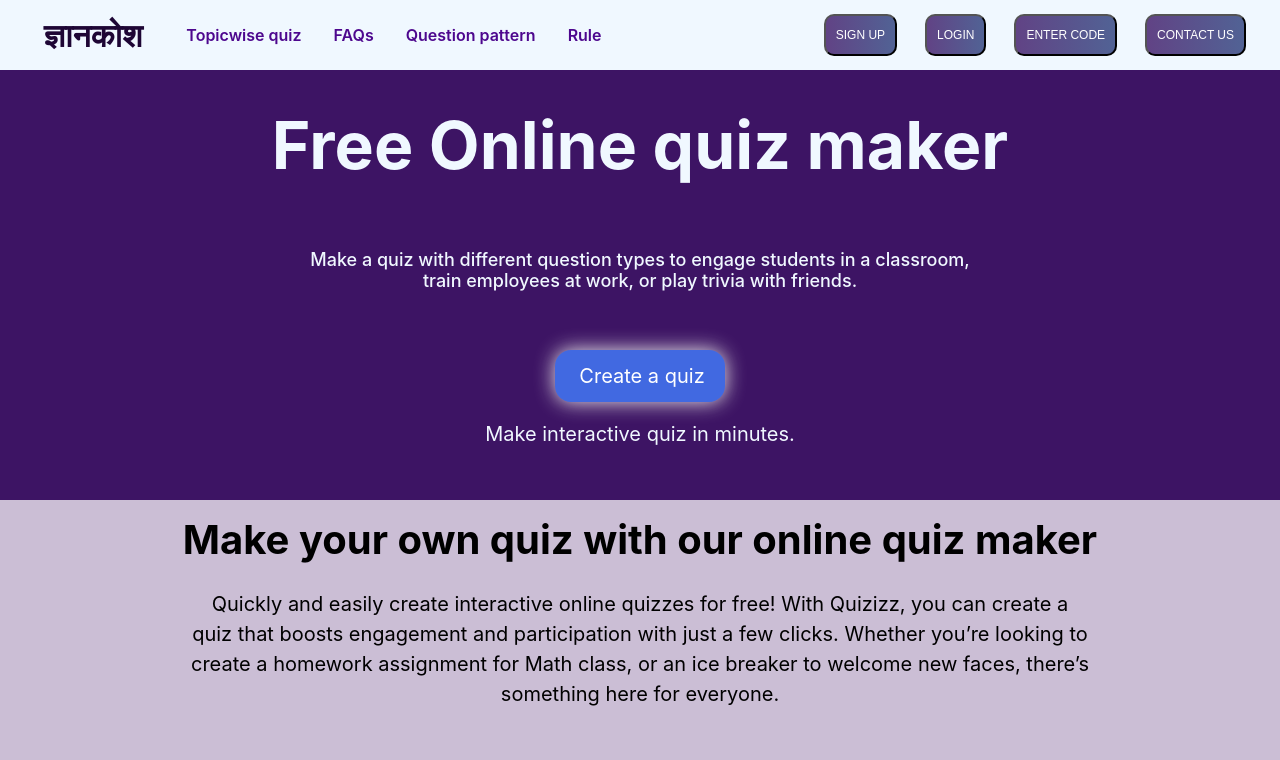
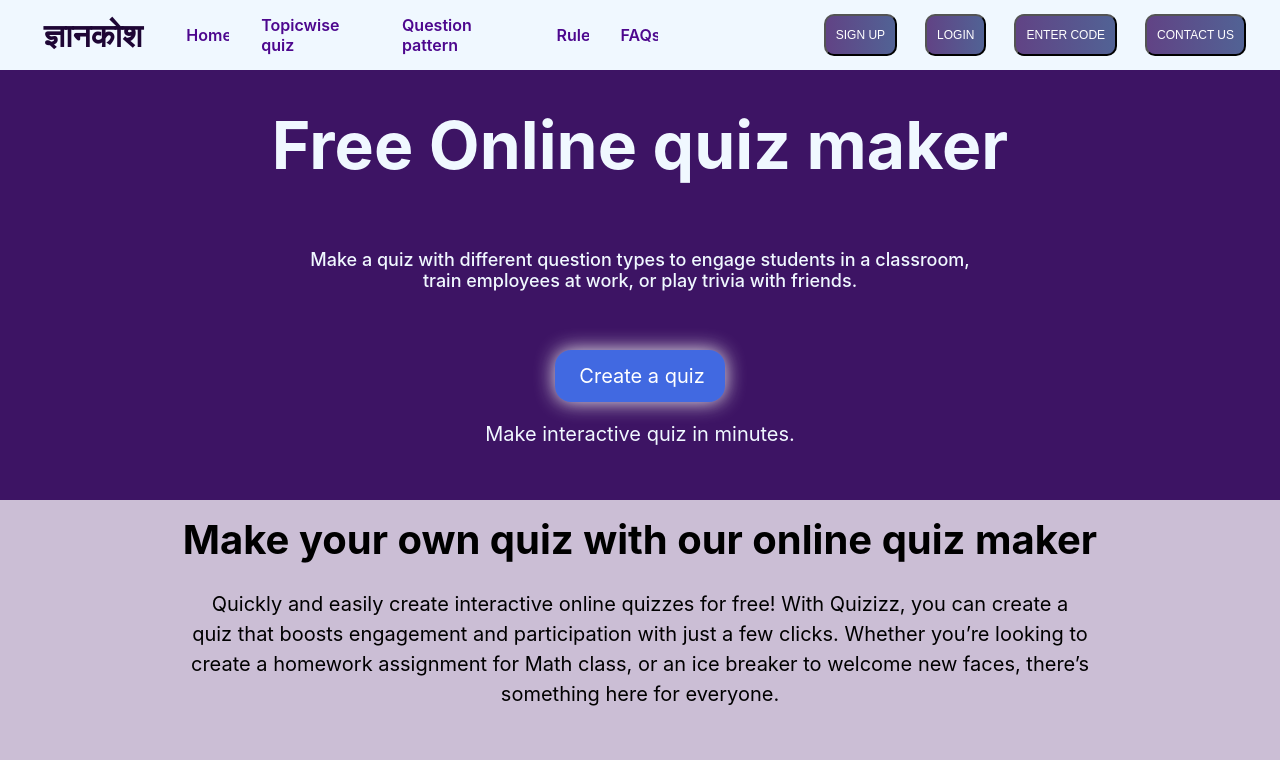
Before and after one commit to payalbhattamisra/Online_quiz, a React (Create React App) app in the folder quiz/: page / in a window 1280 px wide. Shown: the top 760 px of the page. Built offline with nearby package versions, Linux system fonts and the light colour scheme.

Commit message:
add navbar

```diff
--- a/quiz/package.json
+++ b/quiz/package.json
@@ -10,6 +10,7 @@
     "react-dom": "^18.3.1",
     "react-router-dom": "^6.23.0",
     "react-scripts": "5.0.1",
+    "react-scroll": "^1.9.0",
     "web-vitals": "^2.1.4"
   },
   "scripts": {
--- a/quiz/src/Components/Banner/Banner.css
+++ b/quiz/src/Components/Banner/Banner.css
@@ -1,4 +1,5 @@
 .page1{
+  margin-top: 70px;
     width:100%;
     height:430px;
     /* background-color: blue; */
--- a/quiz/src/Components/Banner/Banner.jsx
+++ b/quiz/src/Components/Banner/Banner.jsx
@@ -3,7 +3,7 @@ import "./Banner.css";
 function Banner() {
   return (
     <>
-      <div className='page1'>
+      <div className='page1' id='home'>
         <div className="part1">
         <h1>Free Online  quiz maker</h1>
         </div>
--- a/quiz/src/Components/FAQs/FAQs.jsx
+++ b/quiz/src/Components/FAQs/FAQs.jsx
@@ -11,7 +11,7 @@ function FAQs() {
   };
 
   return (
-    <div className="faqs">
+    <div className="faqs" id="hero">
       <div className="headings">
         <h1>FAQs</h1>
       </div>
--- a/quiz/src/Components/Instruction/Instruction.jsx
+++ b/quiz/src/Components/Instruction/Instruction.jsx
@@ -7,7 +7,7 @@ function Instruction() {
         rel="stylesheet"
         href=" https://cdnjs.cloudflare.com/ajax/libs/font-awesome/6.5.1/css/all.min.css"
       />
-      <div className="inst">
+      <div className="inst" id="rule">
         <div className="instHeading">
           <h1>How to Make a Quiz</h1>
         </div>
--- a/quiz/src/Components/Navbar/Navbar.css
+++ b/quiz/src/Components/Navbar/Navbar.css
@@ -1,7 +1,12 @@
 .nav{
     height:70px;
     background-color: aliceblue;
+    position: static;
     display: flex;
+    position: fixed;
+    top: 0;
+    left: 0;
+    width: 100%;
 }
 .navbarName{
     color:rgb(30, 6, 53);
@@ -24,6 +29,7 @@
 .options{
     display: block;
     position: relative;
+    cursor: pointer;
     color:rgb(77, 7, 142);
     font-weight: 600;
     text-decoration: none;
--- a/quiz/src/Components/Navbar/Navbar.jsx
+++ b/quiz/src/Components/Navbar/Navbar.jsx
@@ -1,16 +1,20 @@
-import React from 'react'
+import React, {useState} from 'react';
+import {Link} from 'react-scroll';
 import "./Navbar.css"
 function Navbar() {
+  const [click, setClick] = useState(false)
+  const closeMenu =() => setClick(false);
   return (
     <div className='nav'>
     <div className="logo">
       <h1 className='navbarName'>ज्ञानकोश</h1>
       </div>
       <div className="space">
-       <a className='options' id="topic"href="/">Topicwise quiz</a>
-       <a className='options'  id="rule"href="/">FAQs</a>
-       <a className='options' id="question_pattern"href="/">Question pattern</a>
-       <a className='options' id="faqs" href="/">Rule</a>
+       <Link className='options' to="home" smooth={true} offset={-70} duration={50} onClick={closeMenu}>Home</Link>
+       <Link className='options' to="hero" smooth={true} offset={-70} duration={50} onClick={closeMenu}>Topicwise quiz</Link>
+       <Link className='options' to="type" smooth={true} offset={-70} duration={50} onClick={closeMenu}>Question pattern</Link>
+       <Link className='options' to="rule" smooth={true} offset={-70} duration={50} onClick={closeMenu}>Rule</Link>
+       <Link className='options' to="hero" smooth={true} offset={-70} duration={50} onClick={closeMenu}>FAQs</Link>
       </div>
       <div className="btn">
         <button className='btn1'>Contact us</button>
--- a/quiz/src/Components/Types/Types.jsx
+++ b/quiz/src/Components/Types/Types.jsx
@@ -10,7 +10,7 @@ function Types() {
   };
 
   return (
-    <div className='Types'>
+    <div className='Types' id='type'>
       <h1>So Many Question Types to Choose From</h1>
       <div className="btns">
         <button className="button1" onClick={() => showImage('./pics/s1.png')}>Fill in the blank</button>
```
Also changed, not shown: 1 other file (tests, documents, lock files or other folders).
